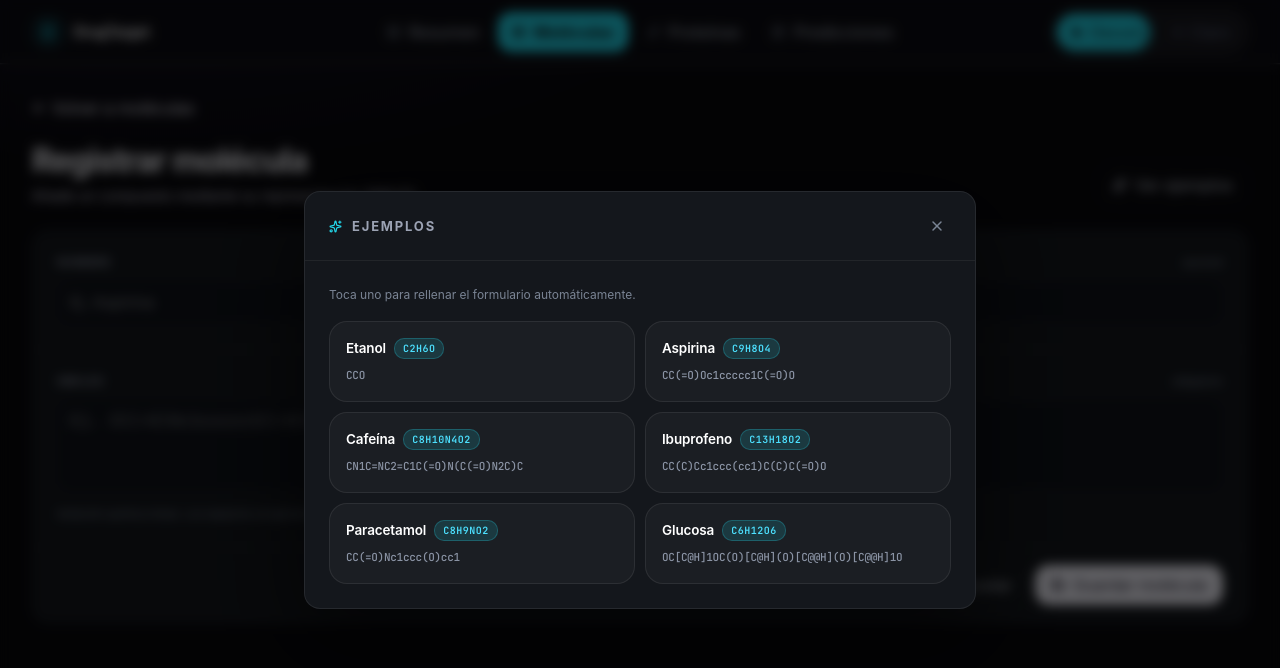
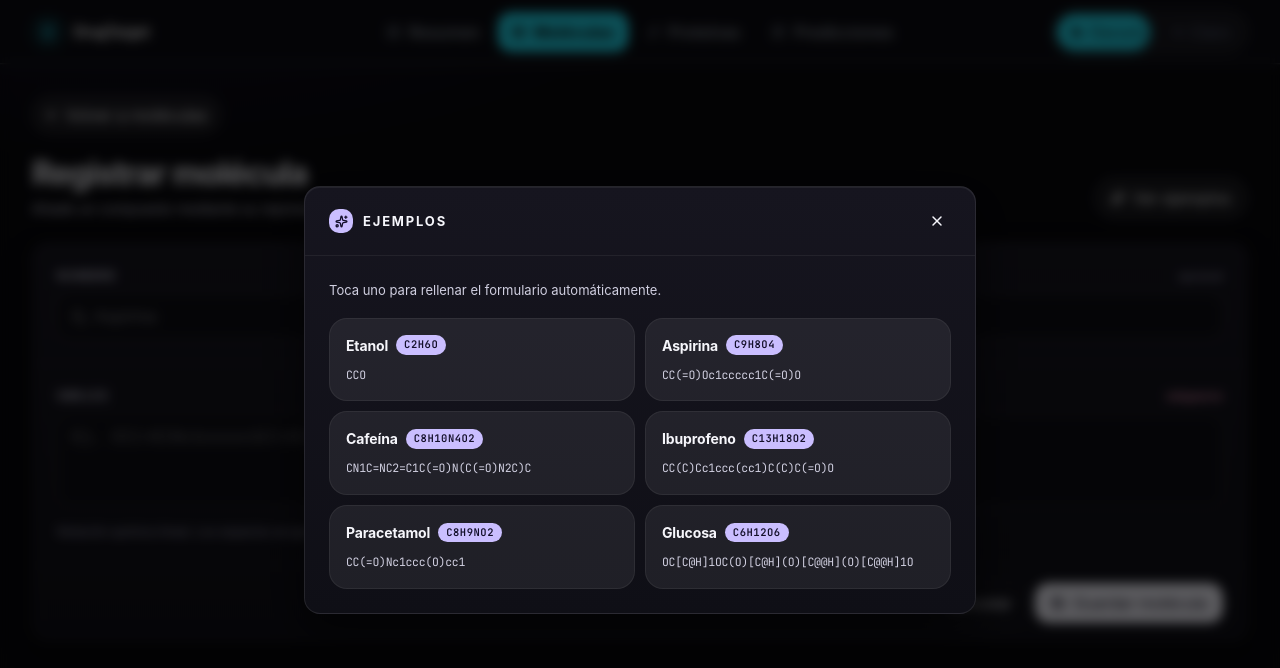
Before and after one commit to E-SalazarDev/drugtarget, a React (Vite) app in the folder frontend/: page /app/molecules/new in a window 1280 px wide. Both pictures are taken after a click on the button "Ver ejemplos". Shown: the top 668 px of the page. Built offline with nearby package versions, Linux system fonts and the light colour scheme.

Commit message:
style: new molecule form and examples modal with new palette

```diff
--- a/frontend/src/features/molecules/pages/NewMoleculePage.jsx
+++ b/frontend/src/features/molecules/pages/NewMoleculePage.jsx
@@ -2,7 +2,6 @@ import { useState } from "react";
 import { Link, useNavigate } from "react-router-dom";
 import { motion, AnimatePresence } from "motion/react";
 import { ArrowLeft, Save, Sparkles, AlertCircle, X } from "lucide-react";
-import { useTheme } from "../../../providers/ThemeProvider";
 import MoleculeViewer from "../components/MoleculeViewer";
 
 const SOFT_EASE = [0.22, 1, 0.36, 1];
@@ -16,10 +15,35 @@ const EXAMPLES = [
   { name: "Glucosa", smiles: "OC[C@H]1OC(O)[C@H](O)[C@@H](O)[C@@H]1O", formula: "C6H12O6" },
 ];
 
+const cardStyle = {
+  background: "var(--card-bg)",
+  border: "1px solid var(--card-border)",
+  boxShadow: "var(--shadow-md)",
+};
+
+const inputStyle = {
+  background: "var(--surface-3)",
+  border: "1px solid var(--border-medium)",
+  color: "var(--text-primary)",
+};
+
+const pillStyle = {
+  color: "var(--link)",
+  border: "1px solid var(--icon-box-border)",
+  background: "var(--icon-box-bg)",
+};
+
+const focusIn = (e) => {
+  e.target.style.borderColor = "var(--border-strong)";
+  e.target.style.boxShadow = "0 0 0 3px var(--accent-cyan-soft)";
+};
+const focusOut = (e) => {
+  e.target.style.borderColor = "var(--border-medium)";
+  e.target.style.boxShadow = "none";
+};
+
 export default function NewMoleculePage() {
   const navigate = useNavigate();
-  const { theme } = useTheme();
-  const isDark = theme === "dark";
 
   const [name, setName] = useState("");
   const [smiles, setSmiles] = useState("");
@@ -29,20 +53,6 @@ export default function NewMoleculePage() {
 
   const cleanedSmiles = smiles.trim().replace(/\s/g, "");
   const isValidPreview = cleanedSmiles.length >= 2;
-
-  // Colores
-  const nameColor = isDark ? "#FFFFFF" : "#0A0F24";
-  const labelColor = isDark ? "#9CA3B4" : "#4A5170";
-  const helperColor = isDark ? "#7A8494" : "#6B7692";
-  const cardBg = isDark ? "#14171C" : "#FFFFFF";
-  const cardBorder = isDark
-    ? "rgba(255, 255, 255, 0.08)"
-    : "rgba(14, 19, 48, 0.08)";
-  const inputBg = isDark ? "#0F1219" : "#F5F7FA";
-  const inputBorder = isDark
-    ? "rgba(255, 255, 255, 0.08)"
-    : "rgba(14, 19, 48, 0.10)";
-  const accentCyan = isDark ? "#22D3E6" : "#0A7C85";
 
   const handleSubmit = async (e) => {
     e.preventDefault();
@@ -76,8 +86,8 @@ export default function NewMoleculePage() {
       >
         <Link
           to="/app/molecules"
-          className="group inline-flex items-center gap-1.5 text-[12.5px] font-medium transition-opacity hover:opacity-80"
-          style={{ color: "var(--accent)" }}
+          className="group inline-flex items-center gap-1.5 rounded-full px-3 py-1.5 text-[12.5px] font-semibold transition-colors hover:bg-(--hover-overlay)"
+          style={pillStyle}
         >
           <ArrowLeft
             size={14}
@@ -113,24 +123,8 @@ export default function NewMoleculePage() {
         <button
           type="button"
           onClick={() => setExamplesOpen(true)}
-          className="group inline-flex shrink-0 items-center gap-2 rounded-lg px-3.5 py-2 text-[13px] font-medium transition-colors"
-          style={{
-            background: "transparent",
-            color: isDark ? "#C4C9D4" : "#3F4866",
-            border: `1px solid ${inputBorder}`,
-          }}
-          onMouseEnter={(e) => {
-            e.currentTarget.style.background = isDark
-              ? "rgba(34, 211, 230, 0.06)"
-              : "rgba(10, 124, 133, 0.05)";
-            e.currentTarget.style.borderColor = accentCyan;
-            e.currentTarget.style.color = accentCyan;
-          }}
-          onMouseLeave={(e) => {
-            e.currentTarget.style.background = "transparent";
-            e.currentTarget.style.borderColor = inputBorder;
-            e.currentTarget.style.color = isDark ? "#C4C9D4" : "#3F4866";
-          }}
+          className="inline-flex shrink-0 items-center gap-2 rounded-full px-4 py-2 text-[13px] font-semibold transition-colors hover:bg-(--hover-overlay)"
+          style={pillStyle}
         >
           <Sparkles size={14} strokeWidth={2.2} />
           Ver ejemplos
@@ -143,24 +137,21 @@ export default function NewMoleculePage() {
         animate={{ opacity: 1, y: 0 }}
         transition={{ duration: 0.4, delay: 0.08, ease: SOFT_EASE }}
       >
-        <div
-          className="rounded-2xl"
-          style={{ background: cardBg, border: `1px solid ${cardBorder}` }}
-        >
+        <div className="rounded-2xl" style={cardStyle}>
           <form onSubmit={handleSubmit}>
             {/* Nombre */}
             <div className="p-6">
               <div className="flex items-baseline justify-between">
                 <label
                   htmlFor="name"
-                  className="text-[10.5px] font-bold uppercase tracking-[0.14em]"
-                  style={{ color: labelColor }}
+                  className="text-[11.5px] font-bold uppercase tracking-[0.14em]"
+                  style={{ color: "var(--text-secondary)" }}
                 >
                   Nombre
                 </label>
                 <span
-                  className="text-[10px] font-medium"
-                  style={{ color: helperColor }}
+                  className="text-[11px] font-medium"
+                  style={{ color: "var(--text-tertiary)" }}
                 >
                   opcional
                 </span>
@@ -171,58 +162,37 @@ export default function NewMoleculePage() {
                 value={name}
                 onChange={(e) => setName(e.target.value)}
                 placeholder="Ej. Aspirina"
-                className="mt-2 w-full rounded-lg px-3 py-2.5 text-[13.5px] outline-none transition-colors"
-                style={{
-                  background: inputBg,
-                  border: `1px solid ${inputBorder}`,
-                  color: nameColor,
-                }}
-                onFocus={(e) => {
-                  e.target.style.borderColor = accentCyan;
-                  e.target.style.boxShadow = `0 0 0 3px ${
-                    isDark
-                      ? "rgba(34, 211, 230, 0.10)"
-                      : "rgba(10, 124, 133, 0.08)"
-                  }`;
-                }}
-                onBlur={(e) => {
-                  e.target.style.borderColor = inputBorder;
-                  e.target.style.boxShadow = "none";
-                }}
+                className="mt-2 w-full rounded-lg px-3.5 py-2.5 text-[14px] outline-none transition-colors"
+                style={inputStyle}
+                onFocus={focusIn}
+                onBlur={focusOut}
               />
             </div>
 
-            <div
-              style={{
-                height: 1,
-                background: isDark
-                  ? "rgba(255, 255, 255, 0.06)"
-                  : "rgba(14, 19, 48, 0.06)",
-              }}
-            />
+            <div style={{ height: 1, background: "var(--row-border)" }} />
 
             {/* SMILES */}
             <div className="p-6">
               <div className="flex items-baseline justify-between">
                 <label
                   htmlFor="smiles"
-                  className="text-[10.5px] font-bold uppercase tracking-[0.14em]"
-                  style={{ color: labelColor }}
+                  className="text-[11.5px] font-bold uppercase tracking-[0.14em]"
+                  style={{ color: "var(--text-secondary)" }}
                 >
                   SMILES
                 </label>
                 <div className="flex items-center gap-3">
                   {cleanedSmiles.length > 0 && (
                     <span
-                      className="font-mono text-[10.5px] tabular-nums tracking-wide"
-                      style={{ color: helperColor }}
+                      className="font-mono text-[11.5px] tabular-nums tracking-wide"
+                      style={{ color: "var(--text-secondary)" }}
                     >
                       {cleanedSmiles.length} car.
                     </span>
                   )}
                   <span
-                    className="text-[10px] font-medium"
-                    style={{ color: helperColor }}
+                    className="text-[11px] font-semibold"
+                    style={{ color: "var(--accent-violet)" }}
                   >
                     obligatorio
                   </span>
@@ -234,29 +204,14 @@ export default function NewMoleculePage() {
                 onChange={(e) => setSmiles(e.target.value)}
                 rows={3}
                 placeholder="Ej. CC(=O)Oc1ccccc1C(=O)O"
-                className="mt-2 w-full resize-none rounded-lg px-3 py-2.5 font-mono text-[12.5px] leading-relaxed outline-none transition-colors"
-                style={{
-                  background: inputBg,
-                  border: `1px solid ${inputBorder}`,
-                  color: nameColor,
-                  letterSpacing: "0.02em",
-                }}
-                onFocus={(e) => {
-                  e.target.style.borderColor = accentCyan;
-                  e.target.style.boxShadow = `0 0 0 3px ${
-                    isDark
-                      ? "rgba(34, 211, 230, 0.10)"
-                      : "rgba(10, 124, 133, 0.08)"
-                  }`;
-                }}
-                onBlur={(e) => {
-                  e.target.style.borderColor = inputBorder;
-                  e.target.style.boxShadow = "none";
-                }}
+                className="mt-2 w-full resize-none rounded-lg px-3.5 py-2.5 font-mono text-[13px] leading-relaxed outline-none transition-colors"
+                style={{ ...inputStyle, letterSpacing: "0.02em" }}
+                onFocus={focusIn}
+                onBlur={focusOut}
               />
               <p
-                className="mt-2 text-[11px] leading-relaxed"
-                style={{ color: helperColor }}
+                className="mt-2 text-[12px] leading-relaxed"
+                style={{ color: "var(--text-tertiary)" }}
               >
                 Notación química lineal. Los espacios se ignoran.
               </p>
@@ -267,27 +222,18 @@ export default function NewMoleculePage() {
                   animate={{ opacity: 1, y: 0 }}
                   className="mt-3 flex items-center gap-2.5 rounded-lg px-3 py-2.5"
                   style={{
-                    background: isDark
-                      ? "rgba(248, 113, 113, 0.08)"
-                      : "rgba(192, 57, 43, 0.06)",
-                    border: `1px solid ${
-                      isDark
-                        ? "rgba(248, 113, 113, 0.20)"
-                        : "rgba(192, 57, 43, 0.15)"
-                    }`,
+                    background: "var(--accent-danger-soft)",
+                    border: "1px solid var(--accent-danger)",
                   }}
                 >
                   <AlertCircle
-                    size={13}
+                    size={14}
                     strokeWidth={2.2}
-                    style={{
-                      color: isDark ? "#F87171" : "#991B1B",
-                      flexShrink: 0,
-                    }}
+                    style={{ color: "var(--accent-danger)", flexShrink: 0 }}
                   />
                   <span
-                    className="text-[12px] font-medium"
-                    style={{ color: isDark ? "#F87171" : "#991B1B" }}
+                    className="text-[12.5px] font-semibold"
+                    style={{ color: "var(--accent-danger)" }}
                   >
                     {error}
                   </span>
@@ -295,32 +241,17 @@ export default function NewMoleculePage() {
               )}
             </div>
 
-            <div
-              style={{
-                height: 1,
-                background: isDark
-                  ? "rgba(255, 255, 255, 0.06)"
-                  : "rgba(14, 19, 48, 0.06)",
-              }}
-            />
+            <div style={{ height: 1, background: "var(--row-border)" }} />
 
             {/* Footer */}
             <div className="flex items-center justify-end gap-2 px-6 py-4">
               <Link
                 to="/app/molecules"
-                className="inline-flex items-center justify-center rounded-lg px-3.5 py-2 text-[13px] font-medium transition-colors"
+                className="inline-flex items-center justify-center rounded-lg px-3.5 py-2 text-[13px] font-semibold transition-colors hover:bg-(--hover-overlay)"
                 style={{
                   background: "transparent",
-                  color: isDark ? "#C4C9D4" : "#3F4866",
-                  border: `1px solid ${inputBorder}`,
-                }}
-                onMouseEnter={(e) => {
-                  e.currentTarget.style.background = isDark
-                    ? "rgba(255, 255, 255, 0.05)"
-                    : "rgba(14, 19, 48, 0.04)";
-                }}
-                onMouseLeave={(e) => {
-                  e.currentTarget.style.background = "transparent";
+                  color: "var(--text-primary)",
+                  border: "1px solid var(--border-medium)",
                 }}
               >
                 Cancelar
@@ -350,31 +281,37 @@ export default function NewMoleculePage() {
           animate={{ opacity: 1, y: 0 }}
           transition={{ duration: 0.4, ease: SOFT_EASE }}
           className="rounded-2xl p-6"
-          style={{ background: cardBg, border: `1px solid ${cardBorder}` }}
+          style={cardStyle}
         >
           <div className="mb-4 flex flex-wrap items-center justify-between gap-3">
-            <div className="flex items-center gap-2">
+            <div className="flex items-center gap-2.5">
+              <span
+                className="flex h-6 w-6 items-center justify-center rounded-md"
+                style={{ background: "var(--chip-lilac-bg)" }}
+              >
                 <Sparkles
                   size={13}
-                strokeWidth={2}
-                style={{ color: accentCyan }}
+                  strokeWidth={2.4}
+                  style={{ color: "var(--chip-text)" }}
                 />
+              </span>
               <span
-                className="text-[10.5px] font-bold uppercase tracking-[0.14em]"
-                style={{ color: labelColor }}
+                className="text-[11.5px] font-bold uppercase tracking-[0.14em]"
+                style={{ color: "var(--text-secondary)" }}
               >
                 Vista previa 3D
               </span>
             </div>
 
-            <div className="flex items-center gap-4 font-mono text-[11px] tracking-wide">
-              <span style={{ color: helperColor }}>
-                <span style={{ color: nameColor, fontWeight: 600 }}>
+            <span
+              className="font-mono text-[12px] tracking-wide"
+              style={{ color: "var(--text-secondary)" }}
+            >
+              <span style={{ color: "var(--text-primary)", fontWeight: 700 }}>
                 {cleanedSmiles.length}
               </span>{" "}
               caracteres
             </span>
-            </div>
           </div>
 
           <MoleculeViewer smiles={cleanedSmiles} height={420} />
@@ -391,7 +328,7 @@ export default function NewMoleculePage() {
             transition={{ duration: 0.2 }}
             className="fixed inset-0 z-50 flex items-center justify-center p-4"
             style={{
-              background: "rgba(0, 0, 0, 0.6)",
+              background: "rgba(0, 0, 0, 0.62)",
               backdropFilter: "blur(6px)",
             }}
             onClick={() => setExamplesOpen(false)}
@@ -404,33 +341,30 @@ export default function NewMoleculePage() {
               onClick={(e) => e.stopPropagation()}
               className="w-full max-w-2xl overflow-hidden rounded-2xl"
               style={{
-                background: cardBg,
-                border: `1px solid ${cardBorder}`,
-                boxShadow: isDark
-                  ? "0 30px 90px rgba(0, 0, 0, 0.6)"
-                  : "0 20px 60px rgba(14, 19, 48, 0.2)",
+                background: "var(--card-bg)",
+                border: "1px solid var(--card-border)",
+                boxShadow: "var(--shadow-lg)",
               }}
             >
               {/* Header del modal */}
               <div
                 className="flex items-center justify-between px-6 py-5"
-                style={{
-                  borderBottom: `1px solid ${
-                    isDark
-                      ? "rgba(255, 255, 255, 0.06)"
-                      : "rgba(14, 19, 48, 0.06)"
-                  }`,
-                }}
+                style={{ borderBottom: "1px solid var(--row-border)" }}
               >
                 <div className="flex items-center gap-2.5">
+                  <span
+                    className="flex h-6 w-6 items-center justify-center rounded-md"
+                    style={{ background: "var(--chip-lilac-bg)" }}
+                  >
                     <Sparkles
                       size={13}
-                    strokeWidth={2.2}
-                    style={{ color: accentCyan }}
+                      strokeWidth={2.4}
+                      style={{ color: "var(--chip-text)" }}
                     />
+                  </span>
                   <span
                     className="text-[13px] font-bold uppercase tracking-[0.14em]"
-                    style={{ color: labelColor }}
+                    style={{ color: "var(--text-primary)" }}
                   >
                     Ejemplos
                   </span>
@@ -439,18 +373,9 @@ export default function NewMoleculePage() {
                 <button
                   type="button"
                   onClick={() => setExamplesOpen(false)}
-                  className="rounded-lg p-1.5 transition-colors"
-                  style={{ color: helperColor }}
-                  onMouseEnter={(e) => {
-                    e.currentTarget.style.background = isDark
-                      ? "rgba(255, 255, 255, 0.06)"
-                      : "rgba(14, 19, 48, 0.06)";
-                    e.currentTarget.style.color = nameColor;
-                  }}
-                  onMouseLeave={(e) => {
-                    e.currentTarget.style.background = "transparent";
-                    e.currentTarget.style.color = helperColor;
-                  }}
+                  aria-label="Cerrar"
+                  className="rounded-lg p-1.5 transition-colors hover:bg-(--hover-overlay)"
+                  style={{ color: "var(--text-primary)" }}
                 >
                   <X size={16} strokeWidth={2.2} />
                 </button>
@@ -459,8 +384,8 @@ export default function NewMoleculePage() {
               {/* Contenido */}
               <div className="p-6">
                 <p
-                  className="mb-4 text-[12px] leading-relaxed"
-                  style={{ color: helperColor }}
+                  className="mb-4 text-[13px] leading-relaxed"
+                  style={{ color: "var(--text-secondary)" }}
                 >
                   Toca uno para rellenar el formulario automáticamente.
                 </p>
@@ -471,69 +396,41 @@ export default function NewMoleculePage() {
                       key={ex.smiles}
                       type="button"
                       onClick={() => handleSelectExample(ex)}
-                      className="flex flex-col gap-2 rounded-xl p-4 text-left transition-all duration-200"
+                      className="flex flex-col gap-2.5 rounded-xl p-4 text-left transition-all duration-200"
                       style={{
-                        background: isDark
-                          ? "rgba(255, 255, 255, 0.03)"
-                          : "#F8FAFC",
-                        border: `1px solid ${
-                          isDark
-                            ? "rgba(255, 255, 255, 0.08)"
-                            : "rgba(14, 19, 48, 0.08)"
-                        }`,
+                        background: "var(--icon-box-bg)",
+                        border: "1px solid var(--row-border)",
                       }}
                       onMouseEnter={(e) => {
-                        e.currentTarget.style.borderColor = accentCyan;
-                        e.currentTarget.style.background = isDark
-                          ? "rgba(34, 211, 230, 0.08)"
-                          : "rgba(10, 124, 133, 0.04)";
-                        e.currentTarget.style.boxShadow = isDark
-                          ? `0 0 0 1px ${accentCyan}, 0 8px 24px rgba(0,0,0,0.3)`
-                          : `0 0 0 1px ${accentCyan}, 0 8px 24px rgba(10, 124, 133, 0.10)`;
+                        e.currentTarget.style.borderColor = "var(--border-strong)";
+                        e.currentTarget.style.background = "var(--surface-hover)";
                       }}
                       onMouseLeave={(e) => {
-                        e.currentTarget.style.borderColor = isDark
-                          ? "rgba(255, 255, 255, 0.08)"
-                          : "rgba(14, 19, 48, 0.08)";
-                        e.currentTarget.style.background = isDark
-                          ? "rgba(255, 255, 255, 0.03)"
-                          : "#F8FAFC";
-                        e.currentTarget.style.boxShadow = "none";
+                        e.currentTarget.style.borderColor = "var(--row-border)";
+                        e.currentTarget.style.background = "var(--icon-box-bg)";
                       }}
                     >
-                      {/* Nombre + fórmula */}
                       <div className="flex items-center justify-between gap-2">
                         <span
-                          className="truncate text-[13.5px] font-semibold tracking-[-0.01em]"
-                          style={{ color: nameColor }}
+                          className="truncate text-[14px] font-bold tracking-[-0.01em]"
+                          style={{ color: "var(--text-primary)" }}
                         >
                           {ex.name}
                         </span>
                         <span
-                          className="shrink-0 rounded-md px-2 py-0.5 font-mono text-[10px] font-bold tabular-nums tracking-wider"
+                          className="shrink-0 rounded-md px-2 py-0.5 font-mono text-[10.5px] font-bold tabular-nums tracking-wider"
                           style={{
-                            background: isDark
-                              ? "rgba(34, 211, 230, 0.15)"
-                              : "rgba(10, 124, 133, 0.12)",
-                            color: isDark ? "#4DE1FF" : "#065F66",
-                            border: `1px solid ${
-                              isDark
-                                ? "rgba(34, 211, 230, 0.25)"
-                                : "rgba(10, 124, 133, 0.20)"
-                            }`,
+                            background: "var(--chip-lilac-bg)",
+                            color: "var(--chip-text)",
                           }}
                         >
                           {ex.formula}
                         </span>
                       </div>
 
-                      {/* SMILES */}
                       <span
-                        className="truncate font-mono text-[11px] leading-relaxed tracking-tight"
-                        style={{
-                          color: isDark ? "#8A93A4" : "#5A6480",
-                          fontWeight: 500,
-                        }}
+                        className="truncate font-mono text-[11.5px] leading-relaxed tracking-tight"
+                        style={{ color: "var(--text-secondary)" }}
                       >
                         {ex.smiles.slice(0, 40)}
                         {ex.smiles.length > 40 ? "…" : ""}
```
Lines whose indentation alone changed are shown as unchanged.
